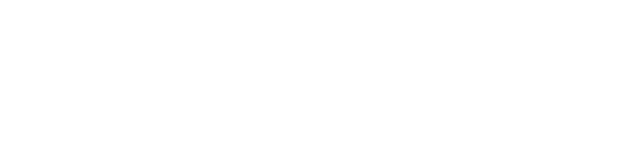
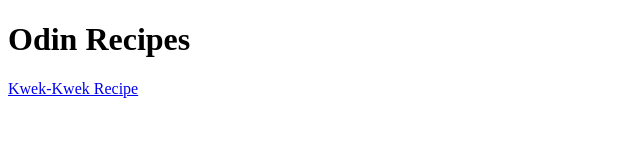
Before and after one commit to sether31/odin-recipes, a plain HTML site: page index.html in a window 1280 px wide. Shown: the whole page, without its empty margins (0-640 px from the left). Drawn offline with Linux system fonts and the light colour scheme.

Commit message:
Update: update index HTMl file and add anchor link for kwek-kwek recipe
Update index HTML to add link for the new recipe of odin project (kwek-kwek)

```diff
--- a/index.html
+++ b/index.html
@@ -3,9 +3,13 @@
 <head>
     <meta charset="UTF-8">
     <meta name="viewport" content="width=device-width, initial-scale=1.0">
-    <title>Document</title>
+    <title>ODIN RECIPE</title>
 </head>
 <body>
+    <h1>
+        Odin Recipes
+    </h1>
 
-</body>
+    <a href="recipes/kwek-kwek.html">Kwek-Kwek Recipe</a>
+
 </html>
```
